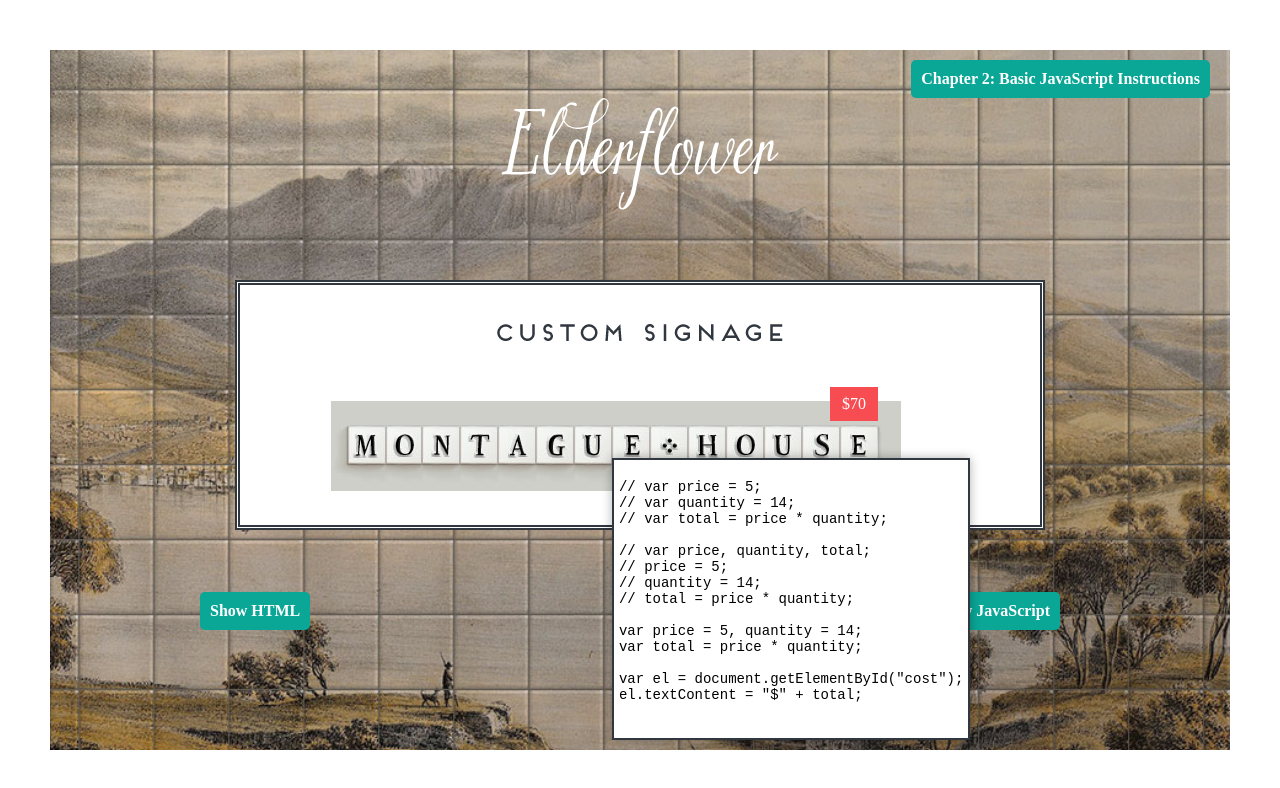
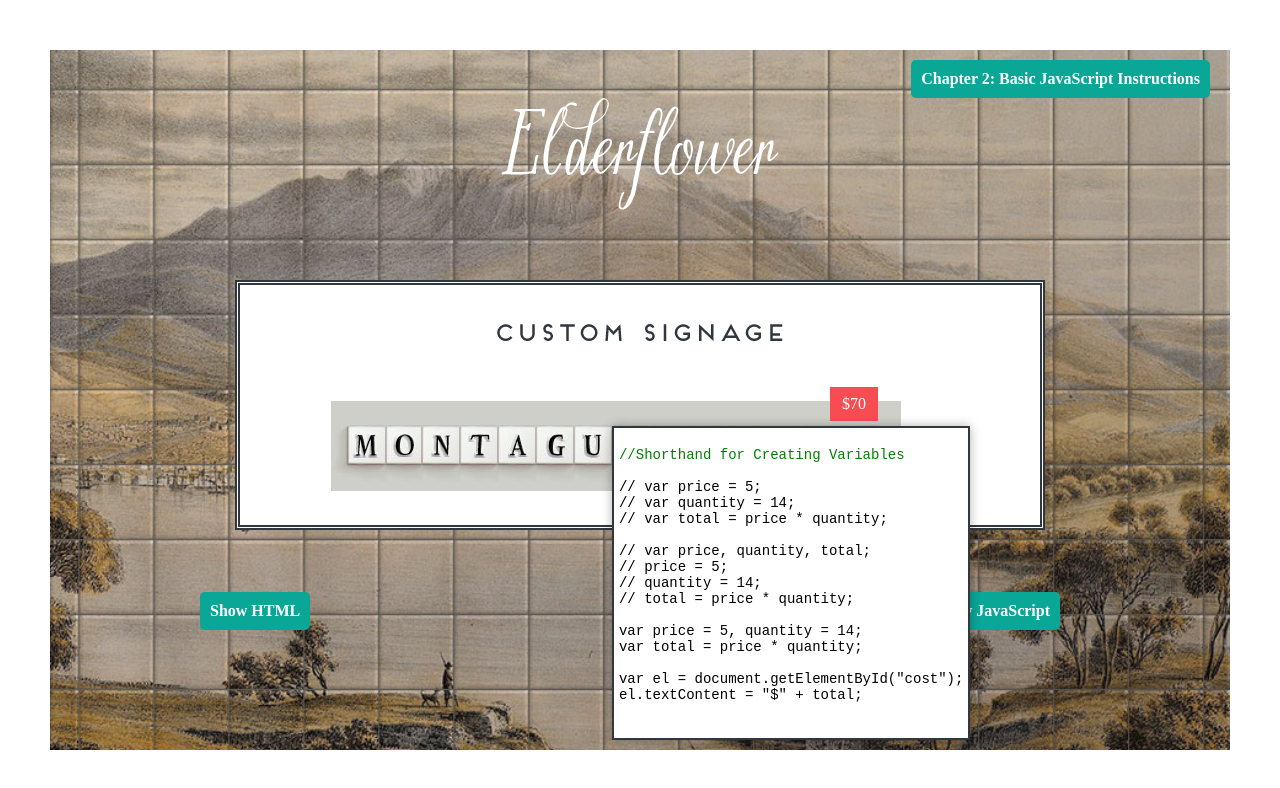
Before and after one commit to KyleSowers/JavaScript, a plain HTML site: page html/chp02/chp02-05-Shorthand_for_Creating_Variables.html in a window 1280 px wide. Both pictures are taken after a click on the link "Show JavaScript". Drawn offline with Linux system fonts and the light colour scheme.

Commit message:
Testing previous merge conflict/push added comment.
Updated chp02 files for previous inline comments.

# Learned comments are better used for what it "should do," versus what it does, as future changes could occur, but the purpose likely remains the same.

# Added acitiviy title to begin JS source code for viewer to understand the activity at hand.

```diff
--- a/html/chp02/chp02-05-Shorthand_for_Creating_Variables.html
+++ b/html/chp02/chp02-05-Shorthand_for_Creating_Variables.html
@@ -32,6 +32,8 @@
       <a class="button-link button-link-js-2" data-popup="#popup-2" href="javascript:void(0)">Show JavaScript</a>
       <div class="js-popup" id="popup-2">
         <pre>
+<span class="color-grey">//Shorthand for Creating Variables</span>
+
 // var price = 5;
 // var quantity = 14;
 // var total = price * quantity;
```
